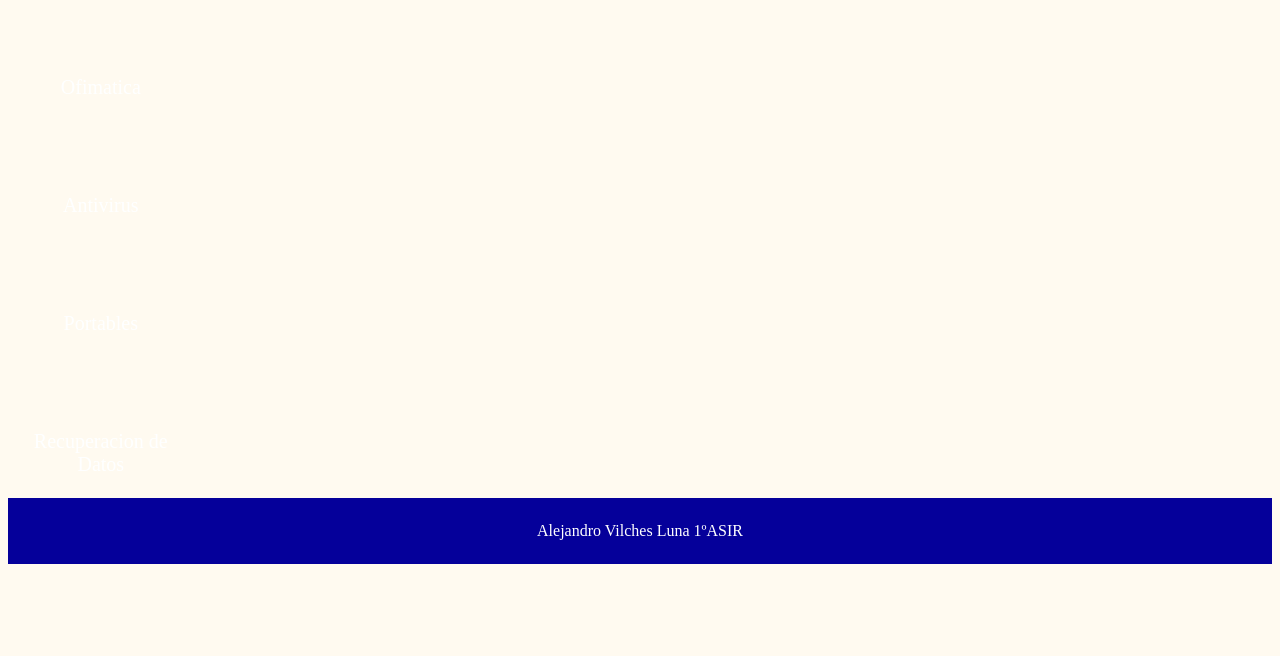
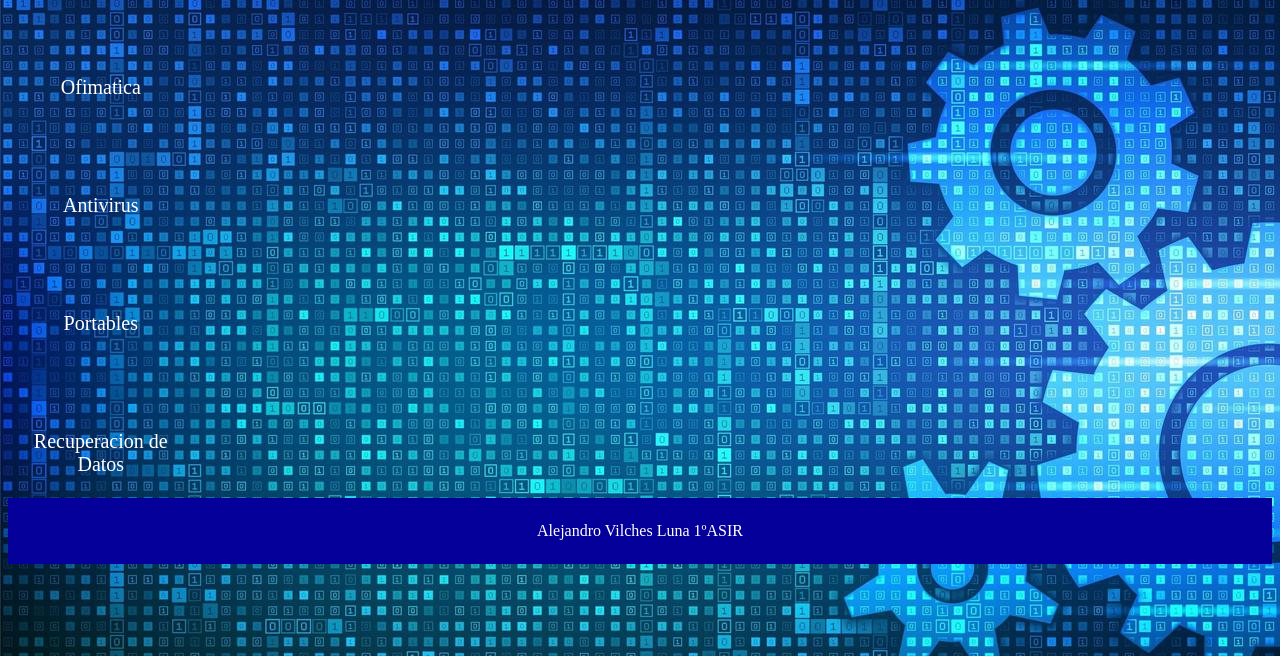
Before and after one commit to alejandroVilches09/proyectofhw, a plain HTML site: page index.html in a window 1280 px wide. Shown: the part 144-800 px from the top of the page. Drawn offline with nearby package versions, Linux system fonts and the light colour scheme; files whose address does not match are found by name.

Commit message:
Update index.css

```diff
--- a/CSS/index.css
+++ b/CSS/index.css
@@ -3,7 +3,7 @@
 }
 body {
     background-color:floralwhite;
-    background-image: url("../imagenes/automation-software-background-gears-icons-made-with-binary-code-iot-and-automation-concept-digital-binary-data-and-streaming-digital-code-mat.jpg");
+    background-image: url("../imagen/automation-software-background-gears-icons-made-with-binary-code-iot-and-automation-concept-digital-binary-data-and-streaming-digital-code-mat.jpg");
     color: white;
 }
 
```
